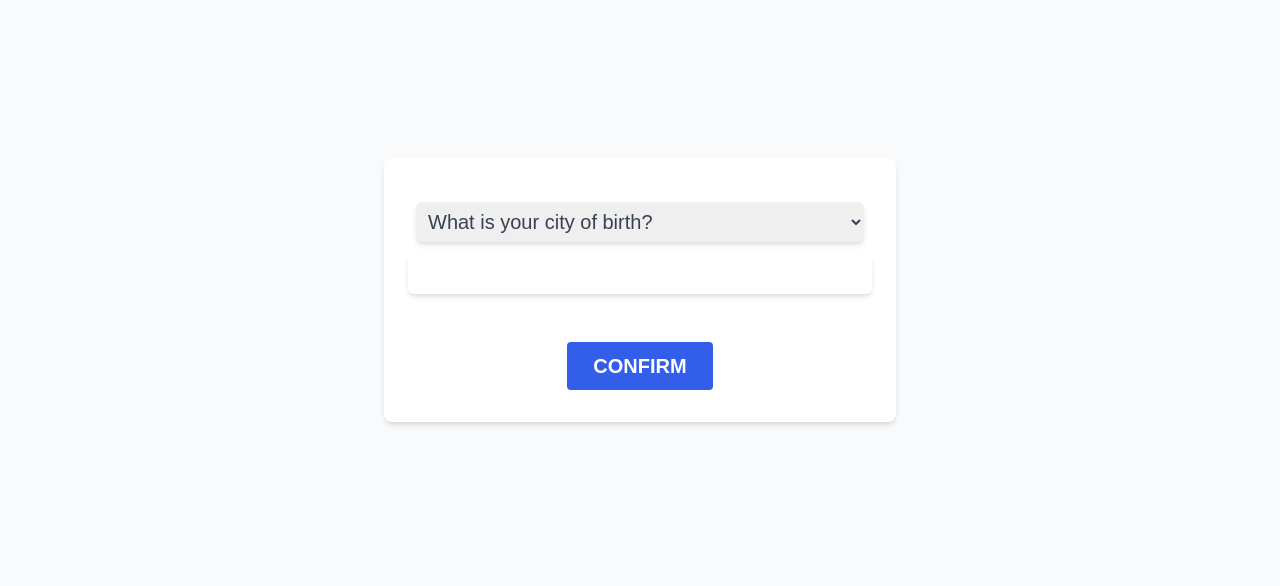
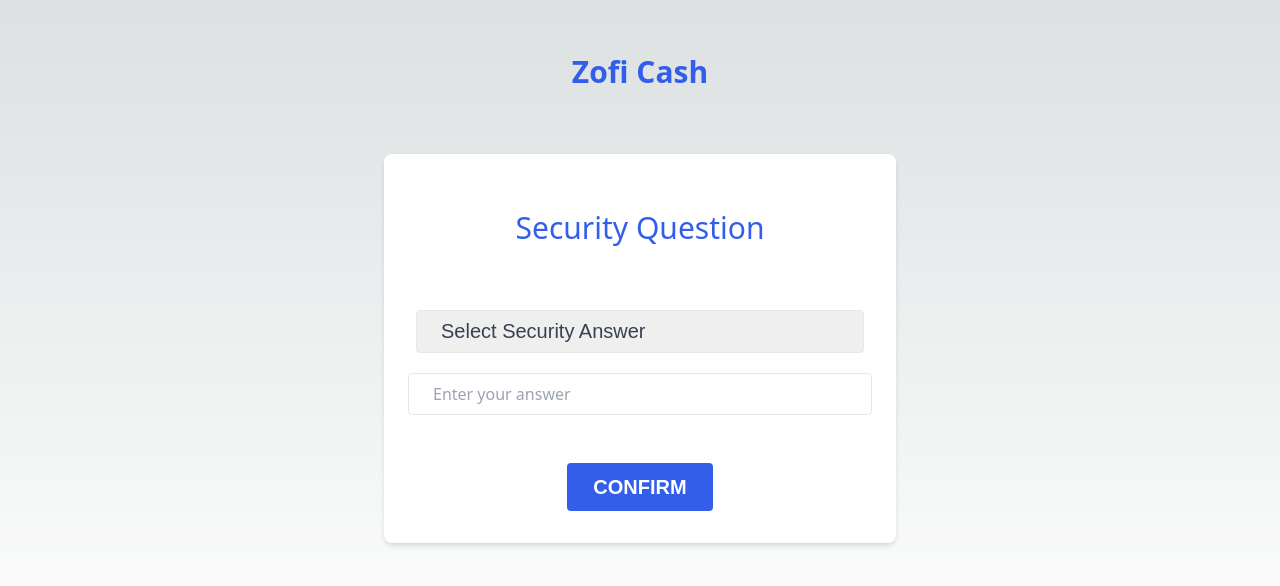
Before and after one commit to Naggayi-Daphne-Pearl/zofi_cash, a Next.js app: page /auth/security in a window 1280 px wide. Shown: the part 122-708 px from the top of the page. Built offline with nearby package versions, Linux system fonts and the light colour scheme.

Commit message:
Security Answer

```diff
--- a/components/Schema.js
+++ b/components/Schema.js
@@ -40,6 +40,7 @@ const validationSchema = (activeTab) => {
     country_code: Yup.string(),
     role: Yup.string(),
     security_answer: Yup.string().required("Required"),
+    security_question: Yup.string().required("Required"),
     code: Yup.string().required("Required"),
     // if the active tab is phone_number, then validate the phone_number field else validate the email field
     [activeTab]:
--- a/components/SecurityQuestion.js
+++ b/components/SecurityQuestion.js
@@ -1,45 +1,103 @@
-import React from "react";
+import { useState, useEffect, useContext } from "react";
+import { Formik, Form, Field, ErrorMessage } from "formik";
+import validationSchema from "./Schema";
 import Button from "./Button";
+import { useRouter } from "next/router";
+import { ToastContainer, toast } from "react-toastify";
+import "react-toastify/dist/ReactToastify.css";
+import { useAuth } from "../contexts/AuthContext";
 
 const SecurityQuestion = () => {
+  const initialValues = { security_answer: "", security_question: "" };
+
+  const questions = [
+    { question: "What is your city of birth?" },
+    { question: "What is your favorite color?" },
+    { question: "What is your childhood nickname?" },
+  ];
+  const [selectQuestion, setSelectQuestion] = useState("");
+  function handleChangeQuestion(event) {
+    setSelectQuestion(event.target.value);
+  }
+
+  const handleSubmit = async (event) => {};
   return (
     <div>
-      <div className="flex flex-col items-center min-h-screen pt-6 sm:justify-center sm:pt-0 bg-gray-50">
-
+      <div className="flex flex-col items-center min-h-screen pt-6 sm:justify-center sm:pt-0 ">
+        <h1 className="flex justify-center sm:text-3xl text-5xl text-primary py-10 text-header font-bold">
+          Zofi Cash
+        </h1>
         <div className="w-full px-6 py-4 mt-6 overflow-hidden bg-white shadow-md sm:max-w-lg sm:rounded-lg">
-          <form>
+          <h1 className="flex justify-center text-3xl text-primary py-10 font-semi">
+            Security Question
+          </h1>
+          <Formik
+            initialValues={initialValues}
+            validationSchema={validationSchema}
+            onSubmit={handleSubmit}
+          >
+            {({ isSubmitting, errors, touched }) => (
+              <Form>
                 <div className="mt-4">
                   <label
                     name="security_question"
                     className="block text-md font-medium text-gray-700 font-body flex justify-center text-xl p-2 "
                   >
-                <select
-                  name="roles"
-                  class="block border-primary w-full mt-1 border-gray-70 rounded-md shadow-md  focus:ring-primary focus:ring-opacity-50 p-2"
+                    <Field
+                      as="select"
+                      id="role"
+                      name="role"
+                      value={selectQuestion}
+                      onChange={handleChangeQuestion}
+                      className={
+                        errors.security_question && touched.security_question
+                          ? "border-red-500 appearance-none border rounded w-full py-2 px-6 text-gray-700 leading-tight focus:outline-none focus:shadow-outline"
+                          : "appearance-none border rounded w-full py-2 px-6 text-gray-700 leading-tight focus:outline-none focus:shadow-outline"
+                      }
                     >
-                  <option class="text-gray-700 hover:bg-primary focus:bg-gray-10">
-                    What is your city of birth?
+                      <option value="">Select Security Answer</option>
+                      {questions.map((role) => (
+                        <option
+                          key={role.question}
+                          value={role.security_question}
+                        >
+                          {role.question}
                         </option>
-                  <option class="text-gray-700 hover:bg-primary focus:bg-primary">
-                    What is your favorite color?
-                  </option>
-                  <option class="text-gray-700 hover:bg-primary focus:bg-primary">
-                    What is your childhood nickname?
-                  </option>
-                </select>
+                      ))}
+                    </Field>
                   </label>
-              <div name="security_answer" className="flex flex-col items-start">
-                <input
-                  type="text"
-                  name="text"
-                  className="block border-primary w-full mt-1 border-gray-70 rounded-md shadow-md  focus:ring-primary focus:ring-opacity-50 p-2"
+                  <div
+                    name="security_answer"
+                    className="flex flex-col items-start"
+                  >
+                    <label
+                      htmlFor="security_answer"
+                      className="block text-gray-700 font-bold mb-1 text-xl justify-center flex pb-2"
+                    ></label>
+                    <Field
+                      type="tel"
+                      id="security_answer"
+                      name="security_answer"
+                      placeholder="Enter your answer"
+                      className={
+                        errors.security_answer && touched.security_answer
+                          ? "border-red-500 appearance-none border rounded w-full py-2 px-6 text-gray-700 leading-tight focus:outline-none focus:shadow-outline"
+                          : "appearance-none border rounded w-full py-2 px-6 text-gray-700 focus:outline-none focus:shadow-outline"
+                      }
+                    />
+                    <ErrorMessage
+                      name="security_answer"
+                      component="div"
+                      className="text-red-500 text-xs italic"
                     />
                   </div>
                 </div>
                 <div className=" pt-8 flex justify-center">
                   <Button>Confirm</Button>
                 </div>
-          </form>
+              </Form>
+            )}
+          </Formik>
         </div>
       </div>
     </div>
```
Lines whose indentation alone changed are shown as unchanged.
